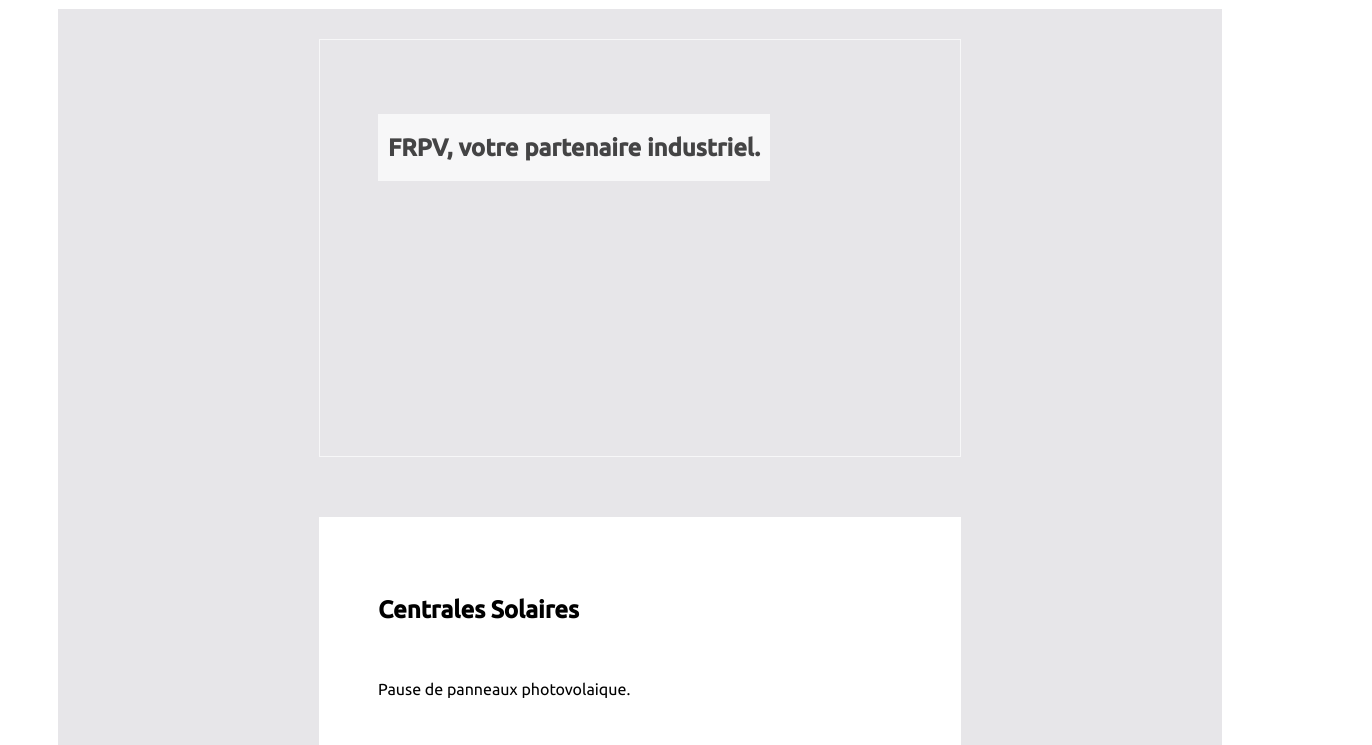
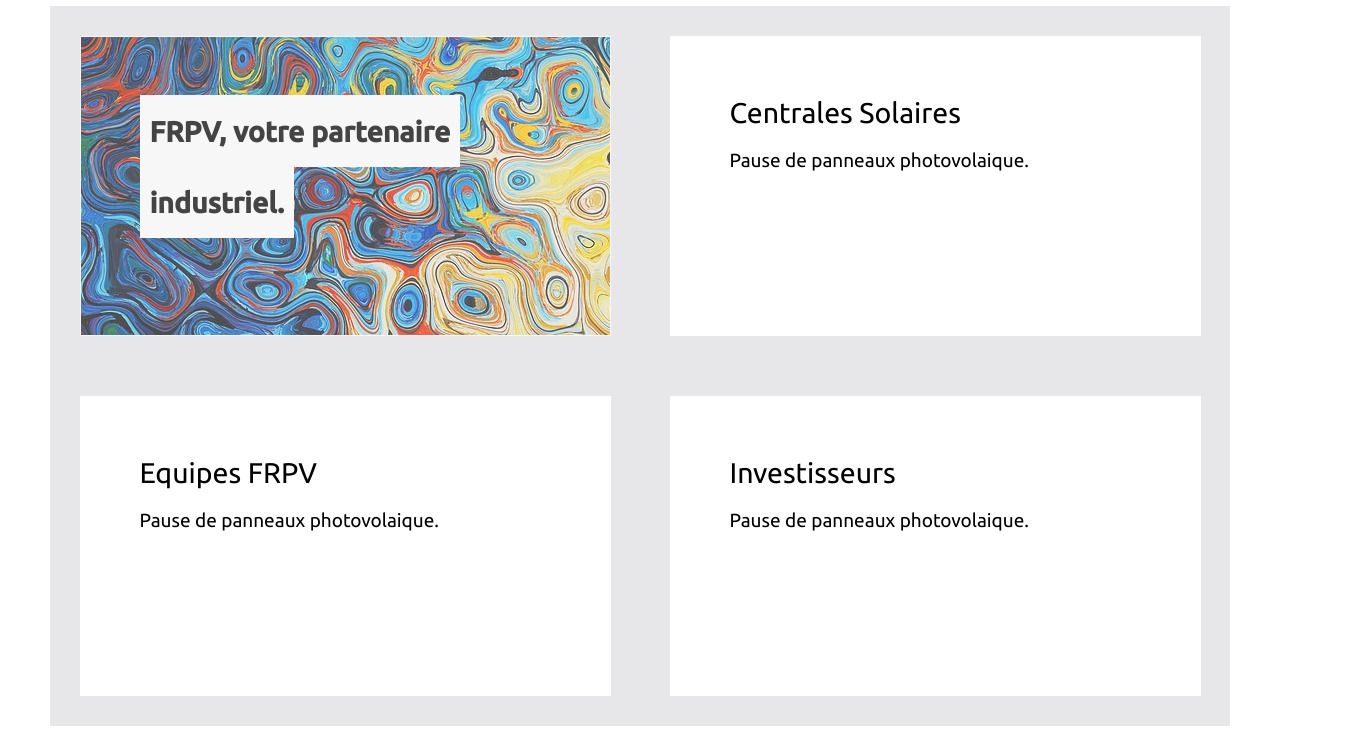
Before and after one commit to phylophyl/FRPV, a plain HTML site: page index.html in a window 1280 px wide. Shown: the part 90-835 px from the top of the page, 1372 px wide, since content can reach past the window. Drawn offline with Linux system fonts and the light colour scheme; the site is published under a folder, as on GitHub Pages, so addresses that start at the root find nothing; a web font is replaced by a local one.

Commit message:
correction racines @import et img

```diff
--- a/css/style.css
+++ b/css/style.css
@@ -1,4 +1,4 @@
-@import "/css/reset.css";
+@import "../css/reset.css";
 @import url('https://css.gg/chevron-double-right-o.css');
 
 Html,
@@ -86,7 +86,7 @@ main {
 
 .intro-main {
   background-color: #e7e6e9;
-  background-image: url("/images/solar2.jpg");
+  background-image: url("../images/solar2.jpg");
   background-repeat: no-repeat;
   background-size: auto auto;
   object-fit: cover;
```
